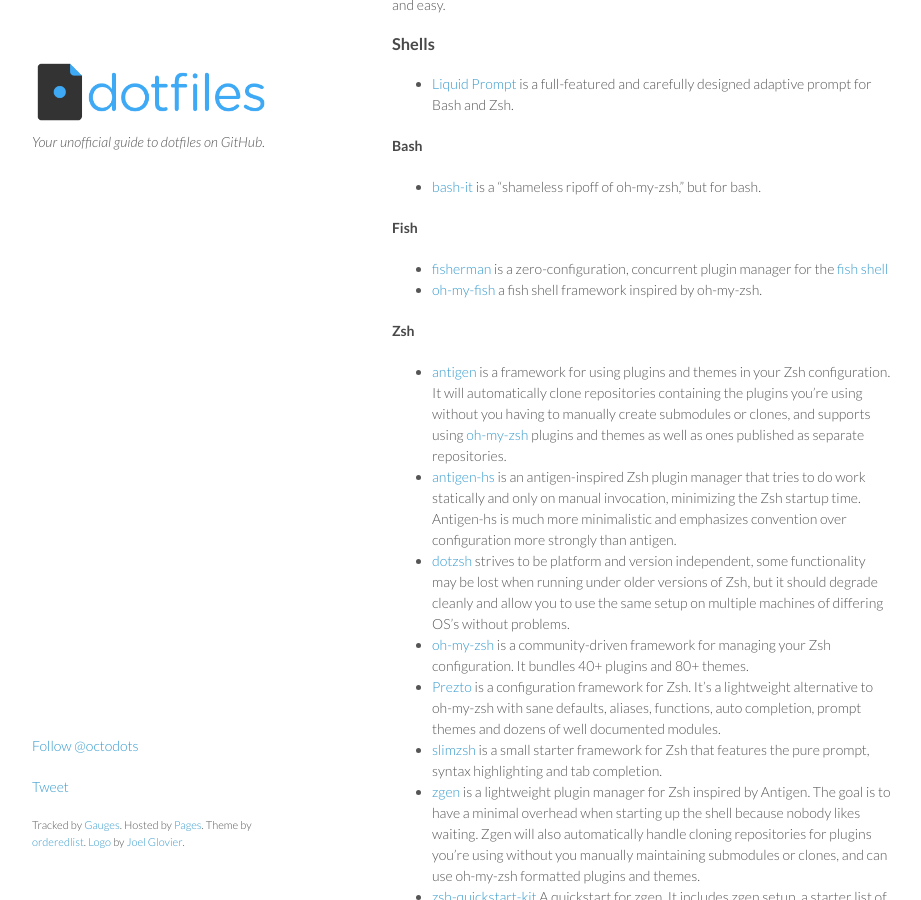
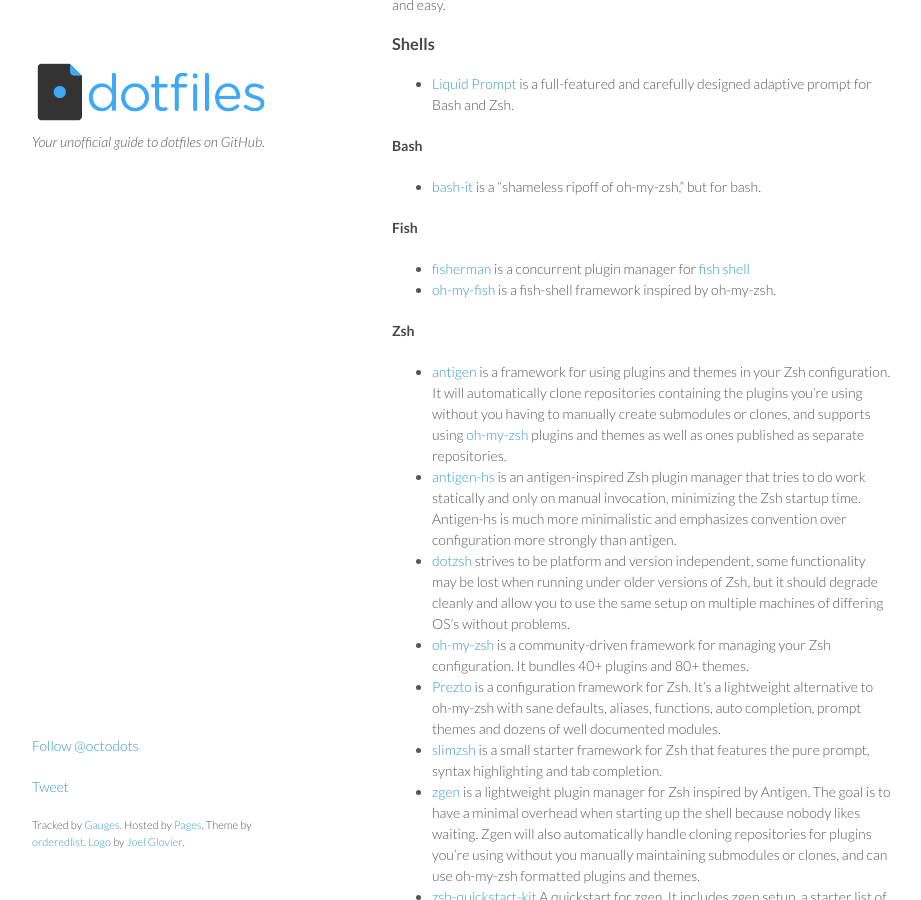
Before and after one commit to dotfiles/dotfiles.github.com, a Jekyll site: the page built from index.md, in a window 1280 px wide and 900 px high, scrolled down 1184 px. Shown: the whole window, without its empty margins (178-1099 px from the left). Built offline with Jekyll 4.4.1, drawn with Linux system fonts in a browser that asks for light colours; Markdown is read by kramdown in place of the engine named in the settings; comment, search, counter and statistics services are not loaded.

Commit message:
Fix fisherman link and use correct words in description.

```diff
--- a/index.md
+++ b/index.md
@@ -50,8 +50,8 @@
 
 #### Fish
 
-* [fisherman](http://fisherman.sh) is a zero-configuration, concurrent plugin manager for the [fish shell](http://fish.sh)
-* [oh-my-fish](https://github.com/oh-my-fish/oh-my-fish) a fish shell framework inspired by oh-my-zsh.
+* [fisherman](http://github.com/fisherman/fisherman) is a concurrent plugin manager for [fish shell](http://fish.sh)
+* [oh-my-fish](https://github.com/oh-my-fish/oh-my-fish) is a fish-shell framework inspired by oh-my-zsh.
 
 #### Zsh
 
```
